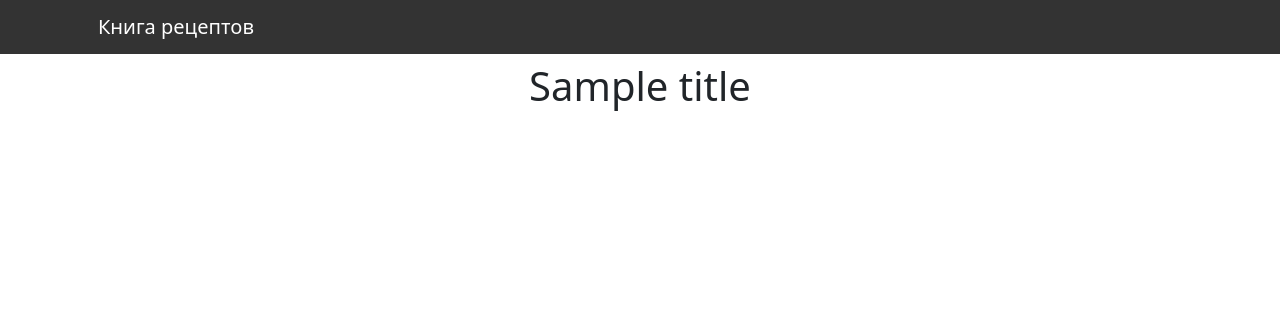
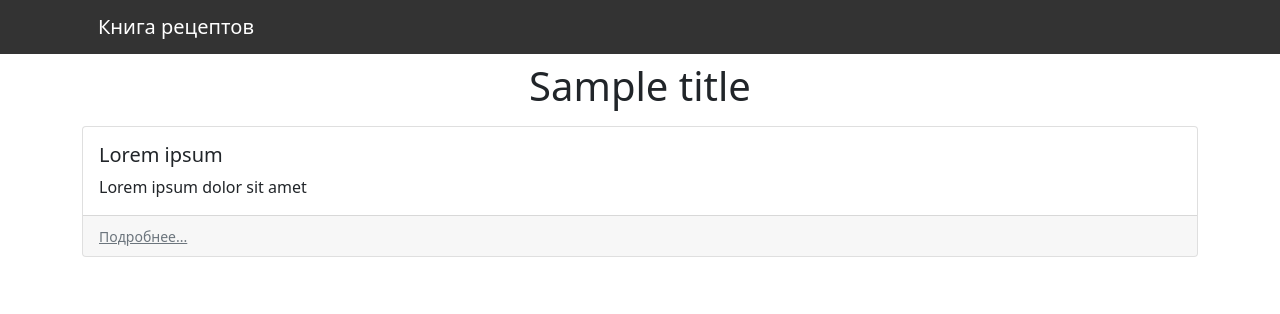
Before and after one commit to dreipoe/RecipeBook, a Django app: template app/templates/main.html in a window 1280 px wide. Shown: the top 314 px of the page. Run offline with Django 3.2, Linux system fonts and the light colour scheme; the template is opened without the code that fills it: most values are stand-ins (such as "Sample title", 1, 10 or a date in 2020).

Commit message:
Свёрстана и запрограммирована главная страница

```diff
--- a/app/templates/main.html
+++ b/app/templates/main.html
@@ -2,4 +2,22 @@
 {% block title %}{{ title }}{% endblock title %}
 {% block main %}
     <h1 class="mt-2 text-center">{{ title }}</h1>
+    {% if items.count == 0 %}
+        <p class="text-center">Здесь пока пусто</p>
+    {% endif %}
+    <div class="row">
+        <div class="col-12">
+            {% for item in items %}
+            <div class="card mt-2">
+                <div class="card-body">
+                    <h5 class="card-title">Lorem ipsum</h5>
+                    <p class="card-text">Lorem ipsum dolor sit amet</p>
+                </div>
+                <div class="card-footer">
+                    <small class="text-muted"><a href="#" class="text-muted">Подробнее...</a></small>
+                </div>
+            </div>
+            {% endfor %}
+        </div>
+    </div>
 {% endblock main %}
--- a/docker-compose.yml
+++ b/docker-compose.yml
@@ -6,7 +6,7 @@ services:
   app:
     build:
       context: .
-    image: &app app
+    image: app
     ports:
       - "8000:8000"
     volumes:
```
Also changed, not shown: app/main/models.py (+16 -0 lines), app/main/views.py (+8 -3 lines), app/main/urls.py (line endings or trailing spaces).
